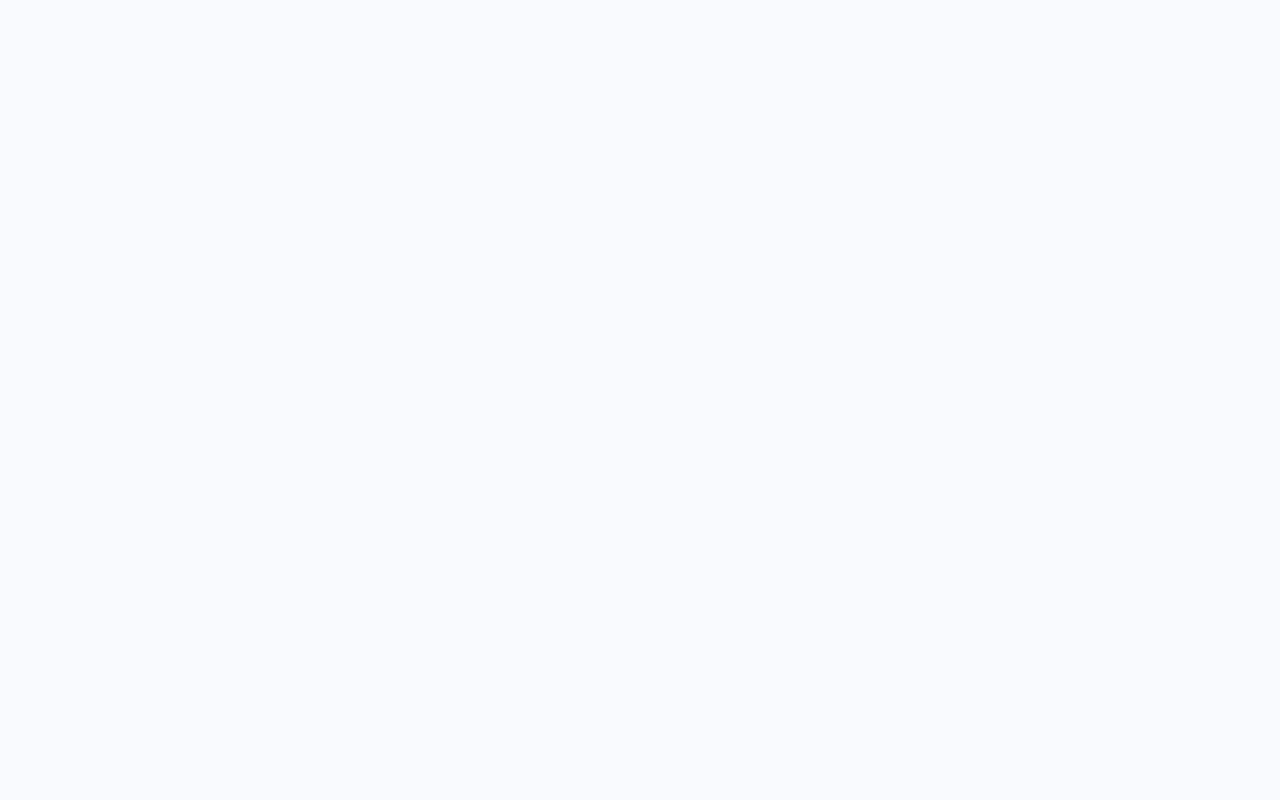
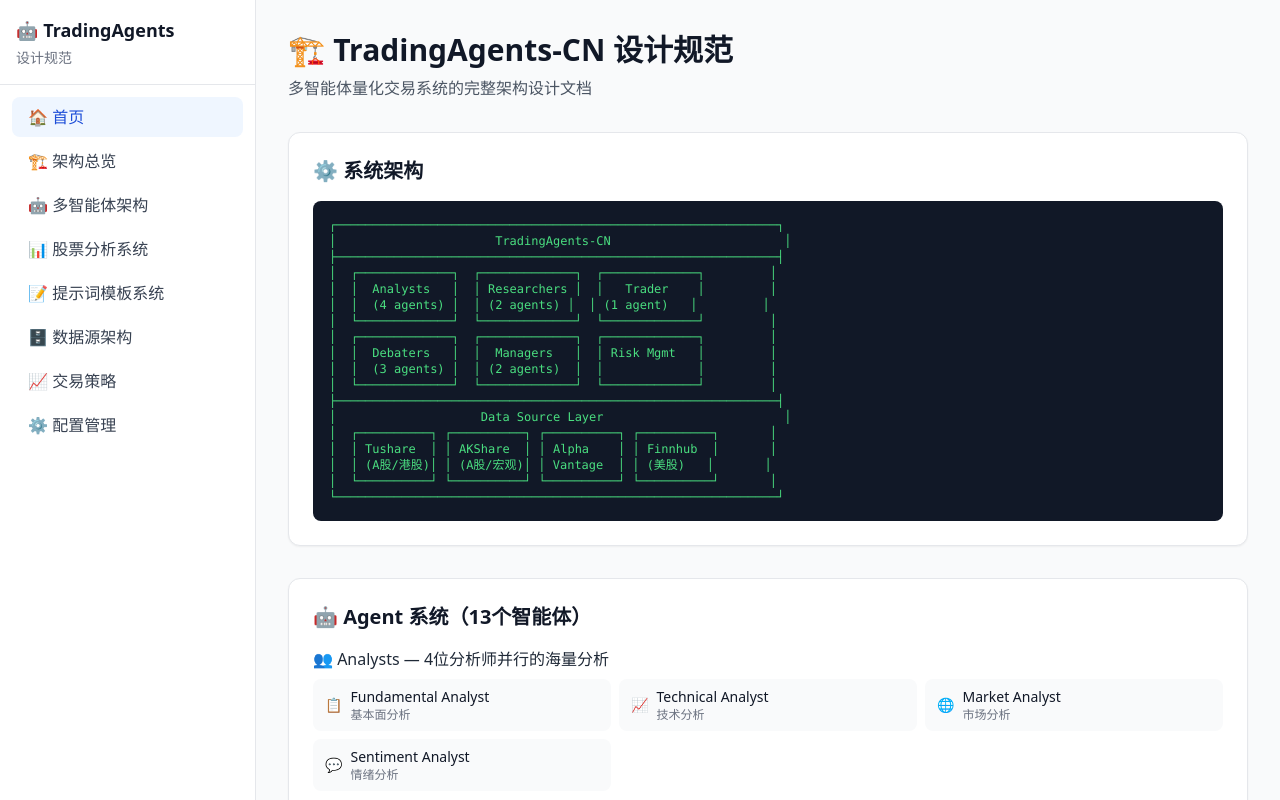
Before and after one commit to YeLuo45/trading-agents-design, a plain HTML site: page index.html in a window 1280 px wide. Shown: the top 800 px of the page. Drawn offline with nearby package versions, Linux system fonts and the light colour scheme; the site is published under a folder, as on GitHub Pages, so addresses that start at the root find nothing.

Commit message:
fix: 修复 index.html 资源路径

```diff
--- a/index.html
+++ b/index.html
@@ -15,7 +15,7 @@
     th, td { border: 1px solid #e5e7eb; padding: 0.5rem 0.75rem; text-align: left; }
     th { background: #f9fafb; font-weight: 600; }
   </style>
-  <script type="module" crossorigin src="/assets/index-DgLGllKq.js"></script>
+  <script type="module" crossorigin src="assets/index-DgLGllKq.js"></script>
 </head>
 <body class="bg-gray-50 text-gray-900">
   <div id="app"></div>
```
